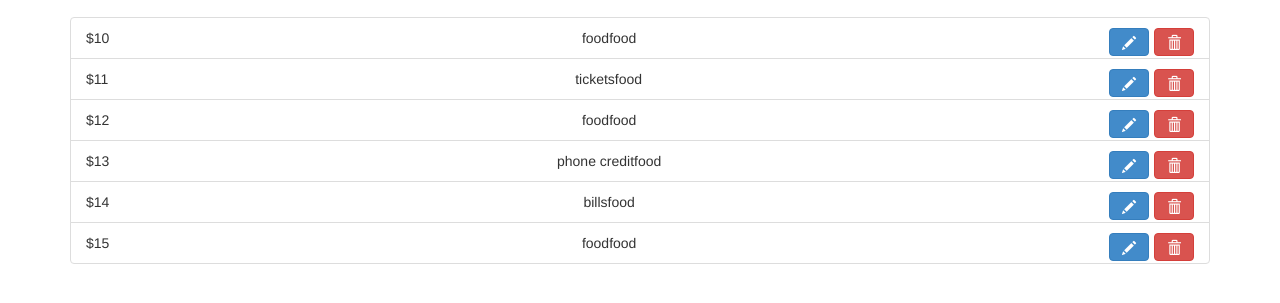
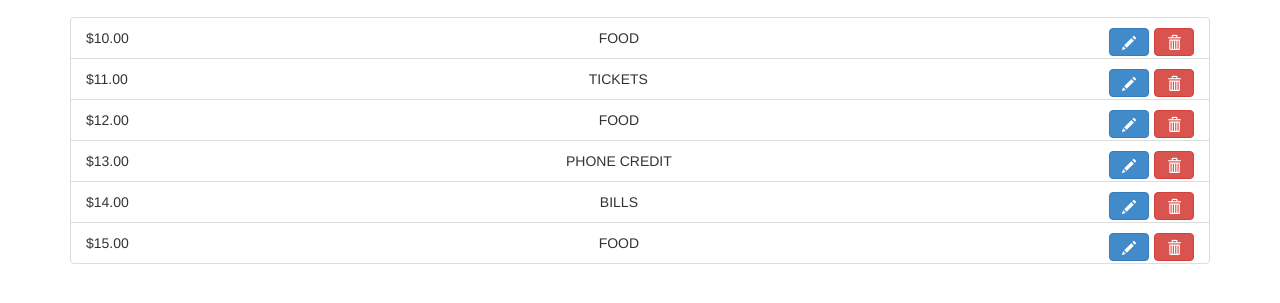
Before and after one commit to hadson82/AngularExpensesApp, a plain HTML site: page index.html in a window 1280 px wide. Shown: the part 53-356 px from the top of the page. Drawn offline with Linux system fonts and the light colour scheme.

Commit message:
using filters for parameters

```diff
--- a/index.html
+++ b/index.html
@@ -20,7 +20,8 @@
 
           <ul class="list-group">
             <li ng-repeat="expense in expenses"class="list-group-item text-center">
-              <span class="pull-left">${{expense.amount}} </span>{{expense.description}}food
+              <span class="pull-left">${{expense.amount | number:2}} </span>
+              {{expense.description | uppercase}}
 
               <button type="button" class="btn btn-danger btn-s pull-right btn-separation-left"><span class="glyphicon glyphicon-trash"> </span></button>
               <a href="" class="btn btn-primary btn-s pull-right"><span class="glyphicon glyphicon-pencil"></span></a>
```
